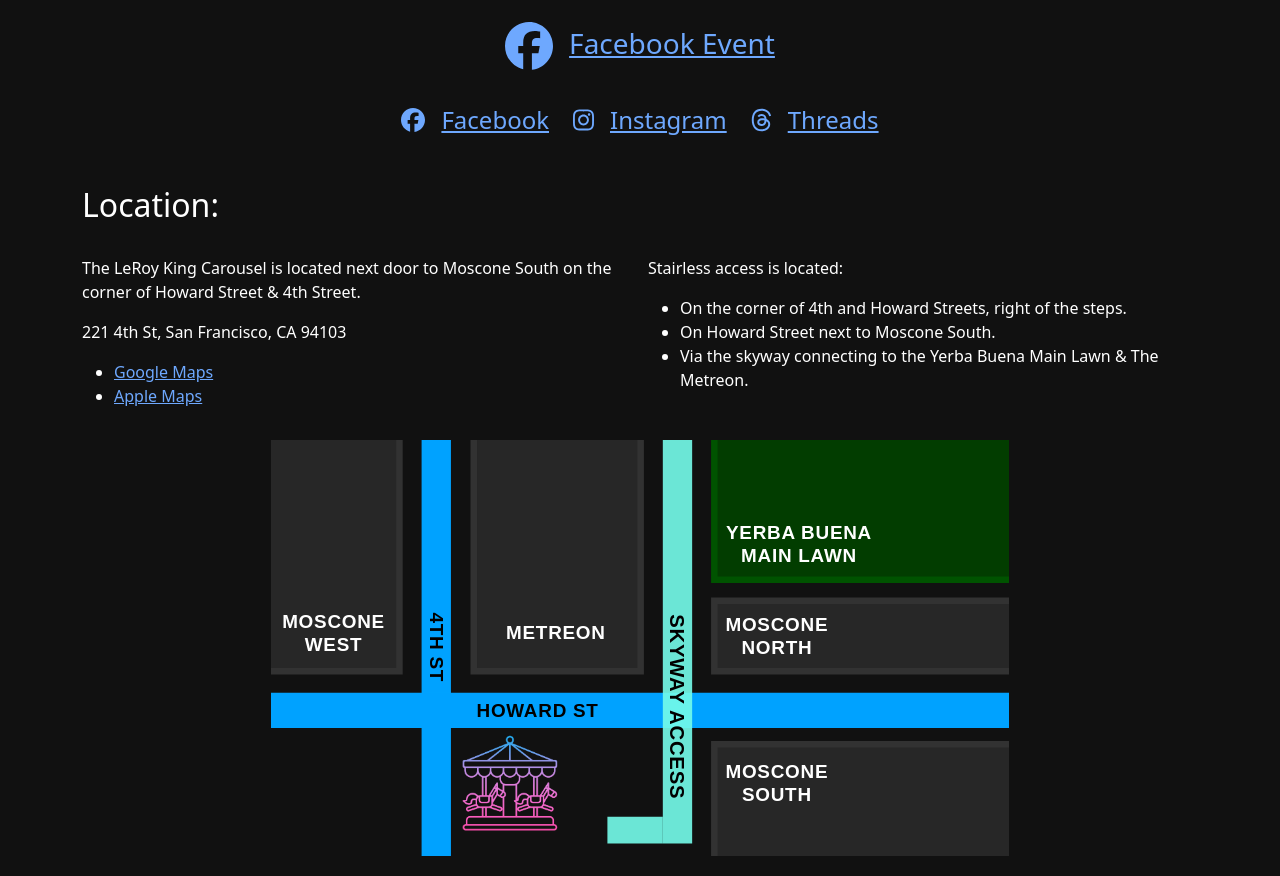
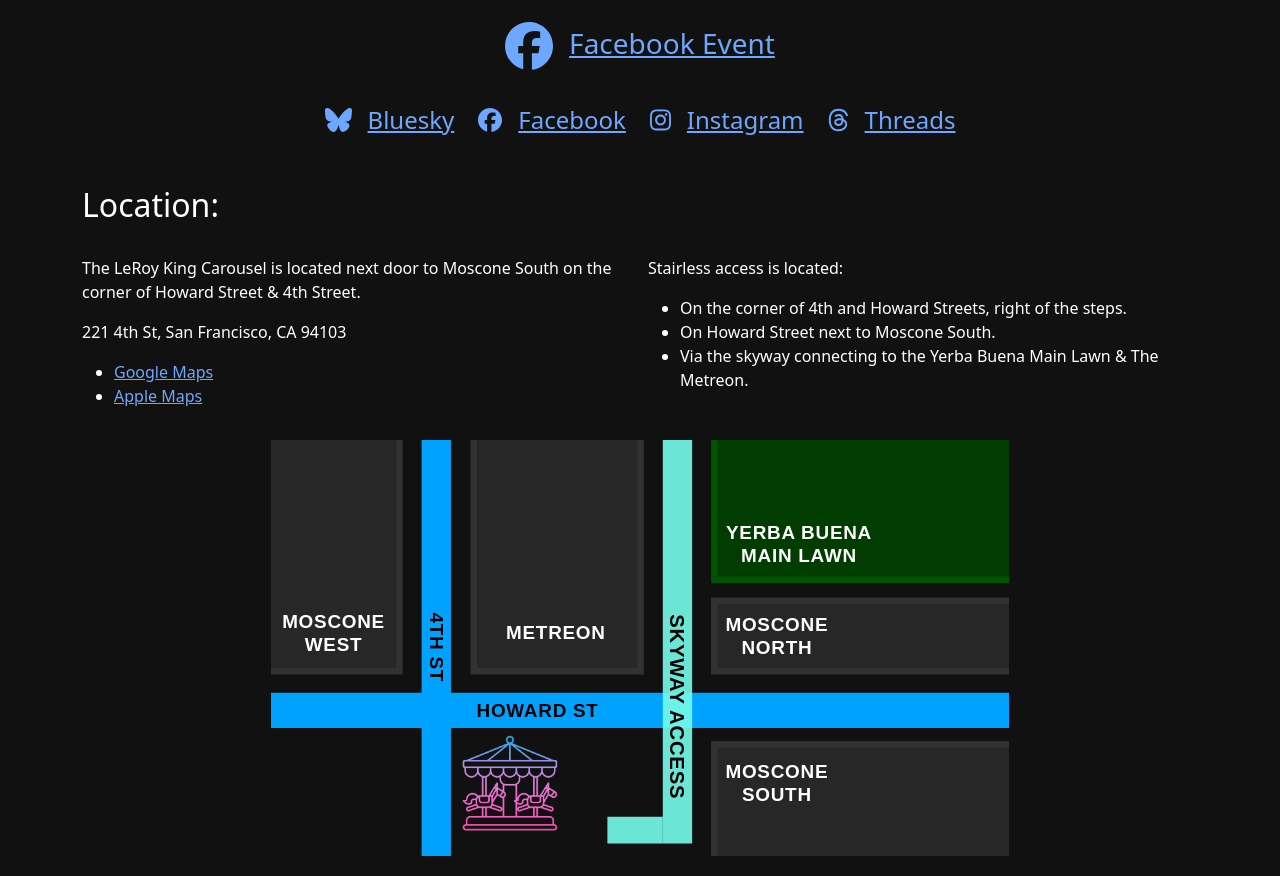
Before and after one commit to SpaceBetweenStudios/GDCarousel.com, a Vue app: page / in a window 1280 px wide. Shown: the part 1199-2075 px from the top of the page. Built offline with nearby package versions, Linux system fonts and the light colour scheme.

Commit message:
Add Bluesky Link

```diff
--- a/src/2024-pre/index.vue
+++ b/src/2024-pre/index.vue
@@ -141,6 +141,26 @@
         <div class="d-flex">
           <div class="flex-shrink-0">
             <a
+              href="https://bsky.app/profile/gdcarousel.com"
+              aria-label="Bluesky"
+            >
+              <icon :icon="['fab', 'bluesky']" />
+            </a>
+          </div>
+          <div class="flex-grow-1 ms-3">
+            <a
+              href="https://bsky.app/profile/gdcarousel.com"
+              class="fs-4"
+            >
+              Bluesky
+            </a>
+          </div>
+        </div>
+      </div>
+      <div class="col">
+        <div class="d-flex">
+          <div class="flex-shrink-0">
+            <a
               href="https://facebook.com/GDCarousel"
               aria-label="Facebook"
             >
@@ -266,6 +286,7 @@
 import ImgMapSvg from '@/assets/map-00.svg'
 
 import {
+  faBluesky,
   faFacebook,
   faInstagram,
   faThreads,
@@ -280,6 +301,7 @@
 import { library } from '@fortawesome/fontawesome-svg-core'
 
 library.add(
+  faBluesky,
   faFacebook,
   faInstagram,
   faThreads,
```
